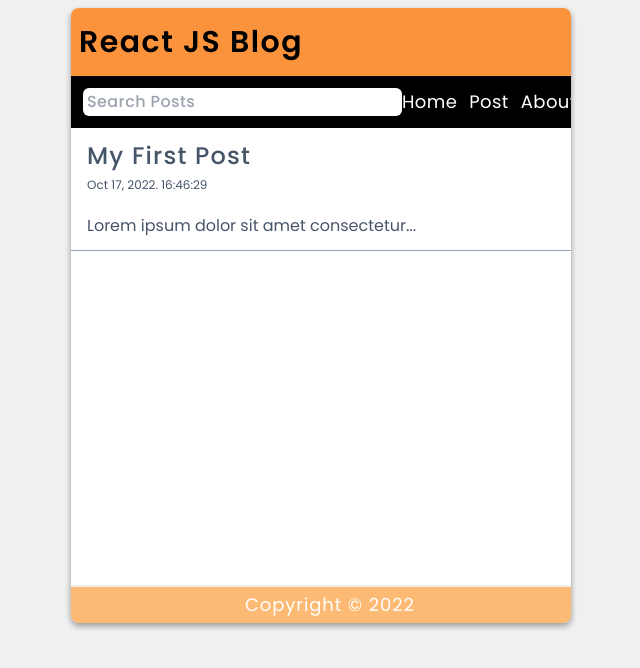
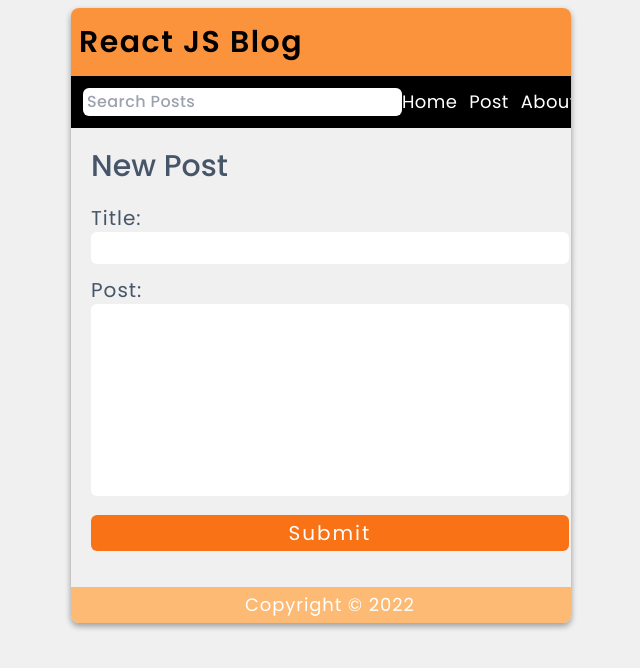
Before and after one commit to kawojue/Mini-Notes-App, a React (Vite) app: page / in a window 1280 px wide. Shown: the top 668 px of the page, without its empty margins (319-959 px from the left). Built offline with nearby package versions, Linux system fonts and the light colour scheme.

Commit message:
finished posts lists and add

```diff
--- a/src/App.jsx
+++ b/src/App.jsx
@@ -1,4 +1,5 @@
 import { useState, useEffect } from 'react'
+import { BrowserRouter as Router, Routes, Route, Link } from 'react-router-dom'
 import Header from "./components/Header"
 import Contents from "./components/Contents"
 import Footer from "./components/Footer"
@@ -8,23 +9,6 @@ import About from "./components/About"
 function App() {
   const [fullDate, setFullDate] = useState("")
   // const [newPost, setNewPost] = useState("")
-  const [post, setPost] = useState([
-    {
-      id: 1,
-      title: "my first post",
-      content: "Lorem ipsum dolor sit amet consectetur...",
-    },
-    {
-      id: 2,
-      title: "My Seyhcond Post",
-      content: "Lorem ipsum dolor sit amet consectetur..."
-    },
-    {
-      id: 3,
-      title: "MY THIRD POST",
-      content: "Lorem ipsum dolor sit amet consectetur..."
-    }
-  ])
 
   const newDate = new Date()
   const months = [
@@ -36,13 +20,23 @@ function App() {
 
   const getFullDate = `${month} ${newDate.getDate()}, ${newDate.getFullYear()}. ${newDate.getHours()}:${newDate.getMinutes()}:${newDate.getSeconds()}`
 
+  const [posts, setPosts] = useState([
+    {
+      id: 1,
+      title: "my first post",
+      content: "Lorem ipsum dolor sit amet consectetur...",
+      date: getFullDate
+    }
+  ])
+
+
+
   return (
     <>
       <div className="container">
         <Header />
-        <Contents getFullDate={getFullDate} />
-        {/* <Post /> */}
-        {/* <About /> */}
+        {/* <Contents posts={posts} /> */}
+        <Post posts={posts} onSetPosts={setPosts} getFullDate={getFullDate} />
         <Footer />
       </div>
     </>
--- a/src/components/Contents.jsx
+++ b/src/components/Contents.jsx
@@ -1,9 +1,9 @@
 import ListContents from './ListContents'
 
-const Contents = ({ getFullDate }) => {
+const Contents = ({ posts }) => {
     return (
         <main className="bg-white overflow-y-auto">
-            <ListContents getFullDate={getFullDate} />
+            <ListContents getFullDate={getFullDate} posts={posts} />
         </main>
     )
 }
--- a/src/components/ListContents.jsx
+++ b/src/components/ListContents.jsx
@@ -1,19 +1,21 @@
-const ListContents = ({ getFullDate }) => {
+const ListContents = ({ posts }) => {
     return (
         <>
-            <article className="flex flex-col gap-5 w-full px-4 py-3 border-b-[1.5px] border-slate-400 text-slate-600">
+            {posts.map(post => (
+                <article key={post.id} className="flex flex-col gap-5 w-full px-4 py-3 border-b-[1.5px] border-slate-400 text-slate-600">
                     <div>
-                    <h3 className="capitalize tracking-wider text-2xl font-medium cursor-pointer">
-                        my first post
+                        <h3 className="capitalize w-fit tracking-wider text-2xl font-medium cursor-pointer">
+                            {post.title}
                         </h3>
                         <p className="mt-1 text-[0.75rem]">
-                        {getFullDate}
+                            {post.date}
                         </p>
                     </div>
                     <div>
-                    <h4>Lorem ipsum dolor sit amet consectetur...</h4>
+                        <h4>{post.content}</h4>
                     </div>
                 </article>
+            ))}
         </>
     )
 }
--- a/src/components/Post.jsx
+++ b/src/components/Post.jsx
@@ -1,15 +1,51 @@
-const Post = () => {
+import { useState } from 'react'
+
+const Post = ({ onSetPosts, getFullDate, posts }) => {
+    const [title, setTitle] = useState("");
+    const [content, setContent] = useState("")
+
+    const addPost = e => {
+        e.preventDefault()
+
+        let id = 0
+        const [IDList, newArr] = [[], []]
+        posts.forEach(post => {
+            IDList.push(post.id)
+        })
+
+        const getMax = Math.max(...IDList)
+
+        for (let i = 1; i <= getMax; i++) {
+            if (!IDList.includes(i)) {
+                newArr.push(i)
+            }
+        }
+
+        if (posts.length === getMax || posts.length === 0) {
+            id = posts.length + 1
+        } else {
+            id = newArr[0]
+        }
+
+        const newPost = { id, title, content, date: getFullDate }
+
+        onSetPosts([...posts, newPost])
+
+        setContent("")
+        setTitle("")
+    }
+
     return (
-        <form className="new-post p-5">
+        <form onSubmit={(e) => addPost(e)} className="new-post p-5">
             <h2>New Post</h2>
             <article className="flex flex-col gap-3 mt-5">
                 <div>
                     <label htmlFor="title">Title:</label>
-                    <input type="text" id="title" />
+                    <input type="text" id="title" value={title} onChange={e => setTitle(e.target.value)} />
                 </div>
                 <div>
                     <label htmlFor="content">Post:</label>
-                    <textarea id="content"></textarea>
+                    <textarea id="content" value={content} onChange={e => setContent(e.target.value)} ></textarea>
                 </div>
                 <button type="submit" className="py-1 bg-orange-500 rounded-md tracking-widest text-white text-xl hover:bg-orange-300 hover:text-slate-800 trans">Submit</button>
             </article>
```
Lines whose indentation alone changed are shown as unchanged.
